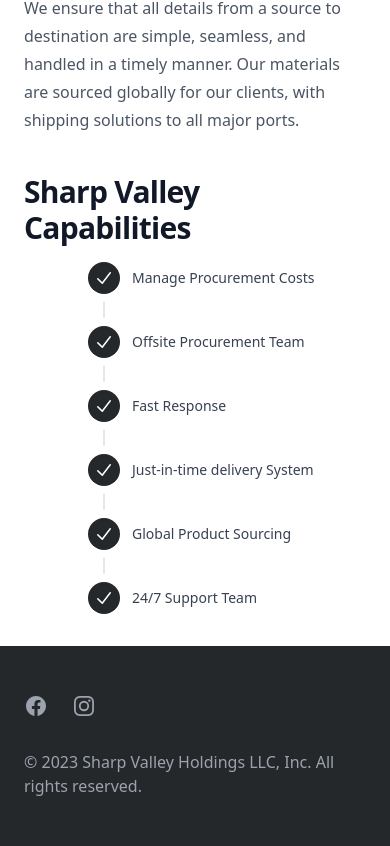
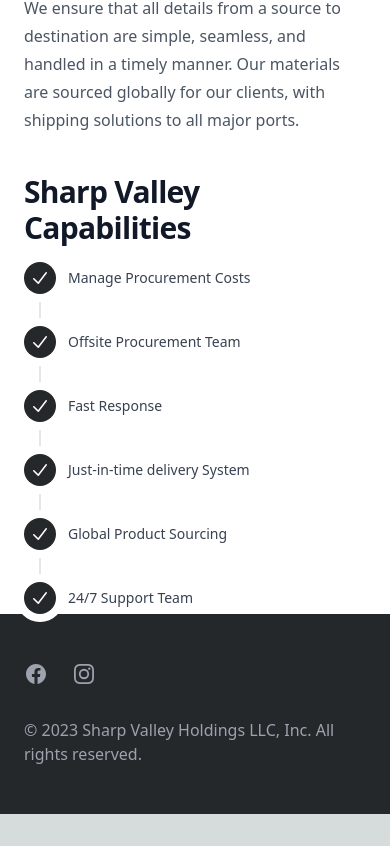
Before and after one commit to BernMasache/sharp-valley-store, a Next.js app: page /procurements in a window 390 px wide. Shown: the part 998-1844 px from the top of the page. After the commit the page ends 1812 px from the top, so only its background shows below. Built offline with nearby package versions, Linux system fonts and the light colour scheme; what tw-elements would draw is missing.

Commit message:
procurements updates

```diff
--- a/components/widgets/procurements.jsx
+++ b/components/widgets/procurements.jsx
@@ -108,8 +108,8 @@
 
                         <div>
                             <h2 className="text-3xl font-bold tracking-tight text-gray-900">Sharp Valley Capabilities</h2>
-                            <div className="mt-4 flow-root ml-16">
-                                <ul role="list" className="flex w-auto grid grid-cols-1 md:grid-cols-3 lg:grid-cols-3 ">
+                            <div className="mt-4 flow-root md:ml-16 lg:ml-16">
+                                <ul role="list" className="-mb-8 grid grid-cols-1 md:grid-cols-3 lg:grid-cols-3 ">
                                     {capabilities.map((event, eventIdx) => (
                                         <li key={event.id}>
                                             <div className="relative pb-8">
```
